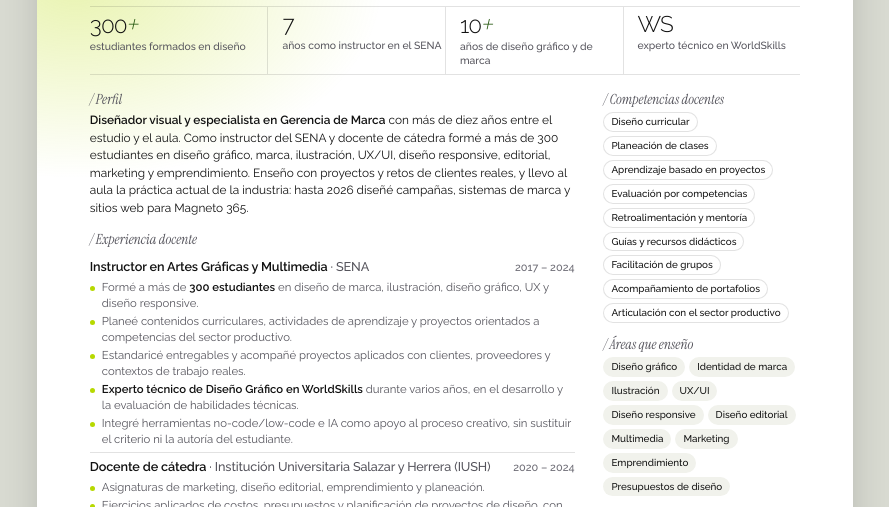
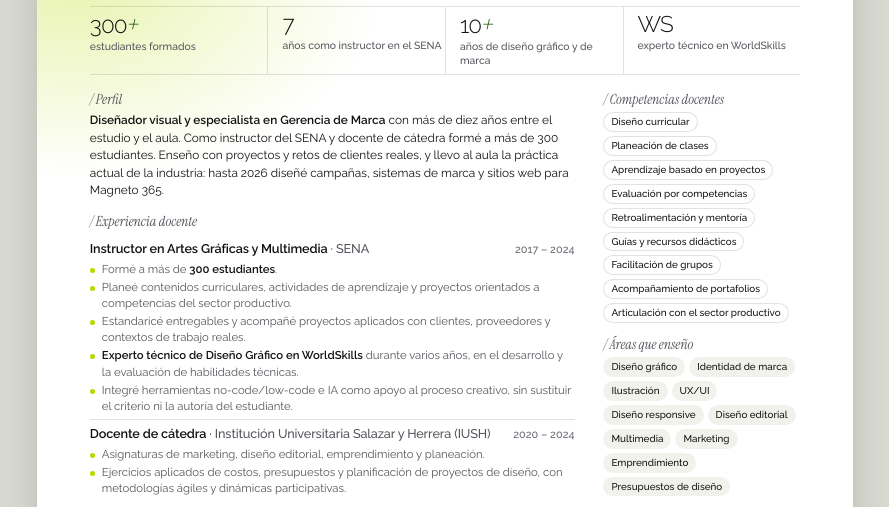
Before and after one commit to DavidLR18/Portafolio-web, a plain HTML site: page hoja-de-vida/docencia.html in a window 1280 px wide. Shown: the part 249-756 px from the top of the page, without its empty margins (195-1084 px from the left). Drawn offline with Linux system fonts and the light colour scheme.

Commit message:
Quita las áreas de la cifra de 300 estudiantes
Los estudiantes venían de artes gráficas, diseño, marketing digital,
editorial y otras áreas, así que la cifra y las frases terminan en
«estudiantes formados», sin limitarlas a UX/UI o diseño. Aplica al sitio y a
las tres hojas de vida, con sus PDF exportados de nuevo.

Co-Authored-By: Claude Opus 5.5 <noreply@anthropic.com>

```diff
--- a/hoja-de-vida/docencia.html
+++ b/hoja-de-vida/docencia.html
@@ -28,7 +28,7 @@
   </header>
 
   <div class="proof">
-    <div><strong>300<em>+</em></strong><span>estudiantes formados en diseño</span></div>
+    <div><strong>300<em>+</em></strong><span>estudiantes formados</span></div>
     <div><strong>7</strong><span>años como instructor en el SENA</span></div>
     <div><strong>10<em>+</em></strong><span>años de diseño gráfico y de marca</span></div>
     <div><strong>WS</strong><span>experto técnico en WorldSkills</span></div>
@@ -38,7 +38,7 @@
     <div class="main">
       <section>
         <span class="eyebrow">/ Perfil</span>
-        <p class="summary"><b>Diseñador visual y especialista en Gerencia de Marca</b> con más de diez años entre el estudio y el aula. Como instructor del SENA y docente de cátedra formé a más de 300 estudiantes en diseño gráfico, marca, ilustración, UX/UI, diseño responsive, editorial, marketing y emprendimiento. Enseño con proyectos y retos de clientes reales, y llevo al aula la práctica actual de la industria: hasta 2026 diseñé campañas, sistemas de marca y sitios web para Magneto 365.</p>
+        <p class="summary"><b>Diseñador visual y especialista en Gerencia de Marca</b> con más de diez años entre el estudio y el aula. Como instructor del SENA y docente de cátedra formé a más de 300 estudiantes. Enseño con proyectos y retos de clientes reales, y llevo al aula la práctica actual de la industria: hasta 2026 diseñé campañas, sistemas de marca y sitios web para Magneto 365.</p>
       </section>
 
       <section>
@@ -46,7 +46,7 @@
         <article class="job">
           <header><h3>Instructor en Artes Gráficas y Multimedia <span>· SENA</span></h3><time>2017 – 2024</time></header>
           <ul>
-            <li>Formé a más de <b>300 estudiantes</b> en diseño de marca, ilustración, diseño gráfico, UX y diseño responsive.</li>
+            <li>Formé a más de <b>300 estudiantes</b>.</li>
             <li>Planeé contenidos curriculares, actividades de aprendizaje y proyectos orientados a competencias del sector productivo.</li>
             <li>Estandaricé entregables y acompañé proyectos aplicados con clientes, proveedores y contextos de trabajo reales.</li>
             <li><b>Experto técnico de Diseño Gráfico en WorldSkills</b> durante varios años, en el desarrollo y la evaluación de habilidades técnicas.</li>
```
Also changed, not shown: hoja-de-vida/diseno.html (+2 -2 lines), hoja-de-vida/integral.html (+2 -2 lines), sitio/index.html (+2 -2 lines), 4 other files.
